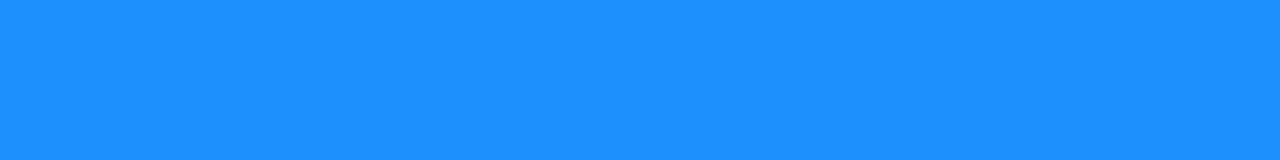
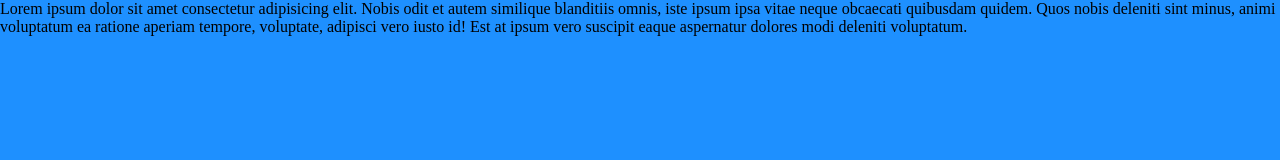
Before and after one commit to PRADEESH101/Part-3, a plain HTML site: page index.html in a window 1280 px wide. Drawn offline with Linux system fonts and the light colour scheme.

Commit message:
intiallcommit

```diff
--- a/index.html
+++ b/index.html
@@ -9,6 +9,6 @@
     <link rel="stylesheet" href="CSS/style.css">
 </head>
 <body>
-
+    <div class="box">Lorem ipsum dolor sit amet consectetur adipisicing elit. Nobis odit et autem similique blanditiis omnis, iste ipsum ipsa vitae neque obcaecati quibusdam quidem. Quos nobis deleniti sint minus, animi voluptatum ea ratione aperiam tempore, voluptate, adipisci vero iusto id! Est at ipsum vero suscipit eaque aspernatur dolores modi deleniti voluptatum.</div>
 </body>
 </html>
```
